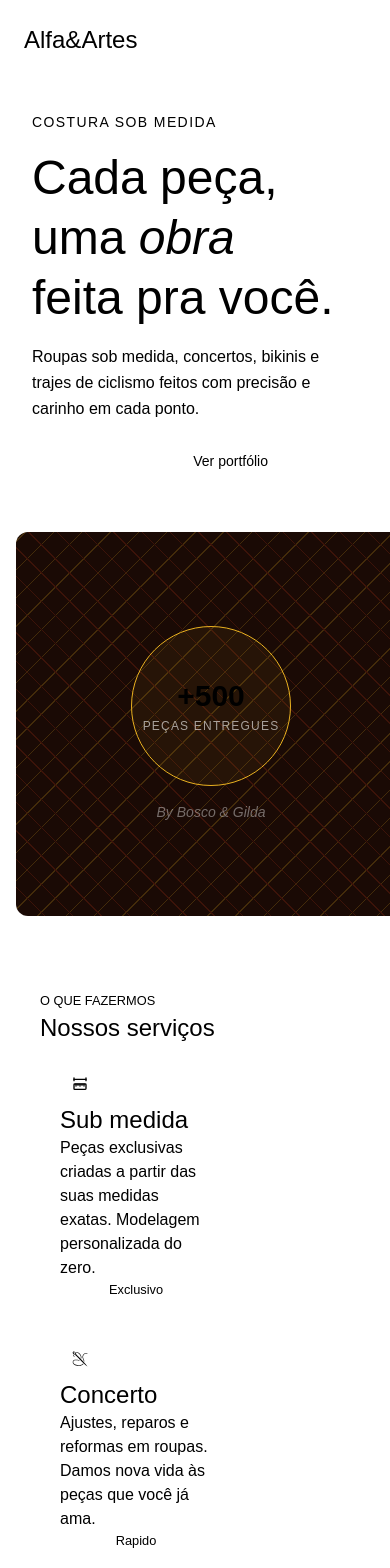
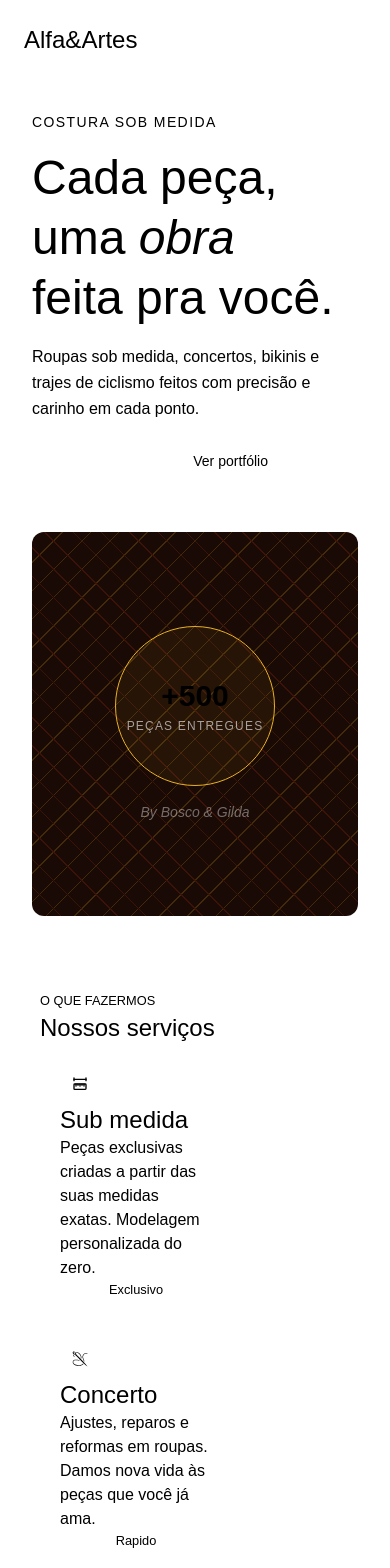
Before and after one commit to jean-D-alves/Alfa-Artes, a Next.js app: page / in a window 390 px wide. Shown: the top 1568 px of the page. Built offline with nearby package versions, Linux system fonts and the light colour scheme; a web font is replaced by a local one.

Commit message:
first commit

```diff
--- a/src/components/Contato.tsx
+++ b/src/components/Contato.tsx
@@ -23,7 +23,7 @@ export default function Contato() {
         </button>
       </section>
       <footer className="flex flex-col bg-black justify-between p-24 gap-4">
-        <div className="flex flex-col justify-between border-b-2 lg:flex-row">
+        <div className="flex flex-col justify-between border-b-2 lg:flex-row gap-4">
           <div>
             <h1 className="text-2xl">
               Alfa&amp;<span className="text-yellow-gold">Artes</span>
@@ -39,7 +39,7 @@ export default function Contato() {
               gildaalves098@gmail.com
             </p>
           </div>
-          <div className="flex flex-row gap-16">
+          <div className="flex flex-col gap-16 lg:flex-row gap-8">
             <div className="flex flex-col">
               <h1>SERVIÇOS</h1>
               <a href="#serviços">Sob medida</a>
@@ -53,7 +53,7 @@ export default function Contato() {
             </div>
           </div>
         </div>
-        <div className="flex flex-row justify-between">
+        <div className="flex flex-col justify-between lg:flex-row">
           <p>&copy; 2026 Alfa &amp; Artes -- todos os direitos reservados</p>
           <div className="flex flex-row gap-4">
             <a
--- a/src/components/Main.tsx
+++ b/src/components/Main.tsx
@@ -25,7 +25,7 @@ export default function Main() {
           </button>
         </div>
       </div>
-      <div className="relative flex items-center justify-center bg-[#1a0a05] overflow-hidden w-screen -mr-8 lg:mr-0 lg:flex-1 h-96 sm:h-[32rem] lg:h-[500px] rounded-xl">
+      <div className="relative flex items-center justify-center bg-[#1a0a05] overflow-hidden w-full lg:flex-1 h-96 sm:h-[32rem] lg:h-[500px] rounded-xl">
         <div
           className="absolute inset-0 opacity-20"
           style={{
```
